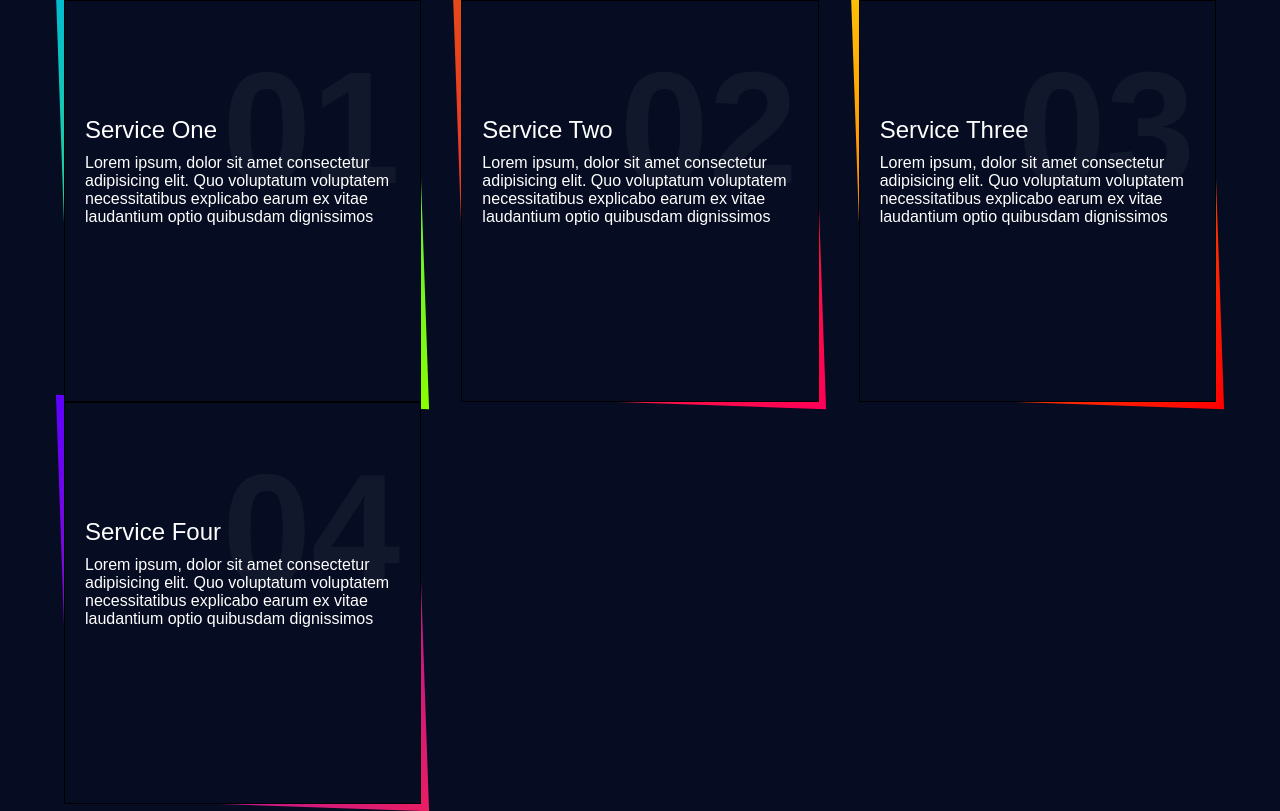
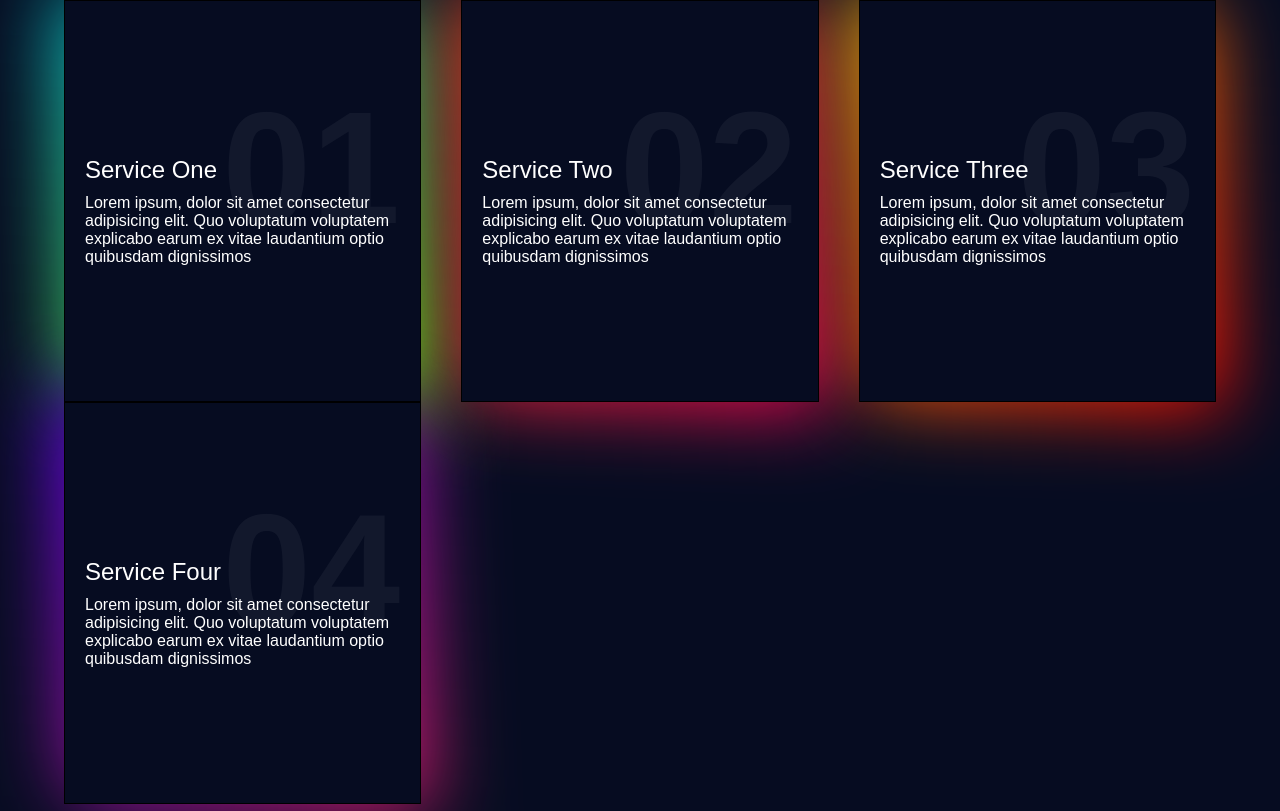
Before and after one commit to thegauravparmar/cssCardBox, a plain HTML site: page index.html in a window 1280 px wide. Drawn offline with Linux system fonts and the light colour scheme; files whose address does not match are found by name; a web font is replaced by a local one.

Commit message:
basic design complete

```diff
--- a/index.html
+++ b/index.html
@@ -13,7 +13,7 @@
                 <div class="content">
                     <h2>01</h2>
                    <h3>Service One</h3>
-                   <p>Lorem ipsum, dolor sit amet consectetur adipisicing elit. Quo voluptatum voluptatem necessitatibus explicabo earum ex vitae laudantium optio quibusdam dignissimos
+                   <p>Lorem ipsum, dolor sit amet consectetur adipisicing elit. Quo voluptatum voluptatem explicabo earum ex vitae laudantium optio quibusdam dignissimos
                    </p>
                    <a href="#">Read More</a>
                 </div>
@@ -22,7 +22,7 @@
                 <div class="content">
                     <h2>02</h2>
                    <h3>Service Two</h3>
-                   <p>Lorem ipsum, dolor sit amet consectetur adipisicing elit. Quo voluptatum voluptatem necessitatibus explicabo earum ex vitae laudantium optio quibusdam dignissimos
+                   <p>Lorem ipsum, dolor sit amet consectetur adipisicing elit. Quo voluptatum voluptatem explicabo earum ex vitae laudantium optio quibusdam dignissimos
                    </p>
                    <a href="#">Read More</a>
                 </div>
@@ -31,7 +31,7 @@
                 <div class="content">
                     <h2>03</h2>
                    <h3>Service Three</h3>
-                   <p>Lorem ipsum, dolor sit amet consectetur adipisicing elit. Quo voluptatum voluptatem necessitatibus explicabo earum ex vitae laudantium optio quibusdam dignissimos
+                   <p>Lorem ipsum, dolor sit amet consectetur adipisicing elit. Quo voluptatum voluptatem explicabo earum ex vitae laudantium optio quibusdam dignissimos
                    </p>
                    <a href="#">Read More</a>
                 </div>
@@ -40,7 +40,7 @@
                 <div class="content">
                     <h2>04</h2>
                    <h3>Service Four</h3>
-                   <p>Lorem ipsum, dolor sit amet consectetur adipisicing elit. Quo voluptatum voluptatem necessitatibus explicabo earum ex vitae laudantium optio quibusdam dignissimos
+                   <p>Lorem ipsum, dolor sit amet consectetur adipisicing elit. Quo voluptatum voluptatem explicabo earum ex vitae laudantium optio quibusdam dignissimos
                    </p>
                    <a href="#">Read More</a>
                 </div>
--- a/style.css
+++ b/style.css
@@ -39,8 +39,9 @@ body{
     right: -2px;
     bottom: -2px;
     background: #fff;
-    z-index: -1;
+    z-index: -2;
     transform: skew(2deg,2deg) ;
+    filter: blur(40px);
 }
 .container .box:nth-child(1):before
 {
@@ -58,10 +59,24 @@ body{
 {
  background: linear-gradient(315deg,#e91e63,#5d02ff);
 }
+.container .box:after
+{
+    content: '';
+    position: absolute;
+    top: 0;
+    left: 0;
+    width: 50%;
+    height: 100%;
+    color: rgba(255,255,255,0.05);
+    pointer-events: none;
+    /* filter: blur(40px); */
+
+}
 .content
 {
     position: relative;
     padding: 20px;
+    transform: translateY(40px);
 }
 
 .box .content h2
```
